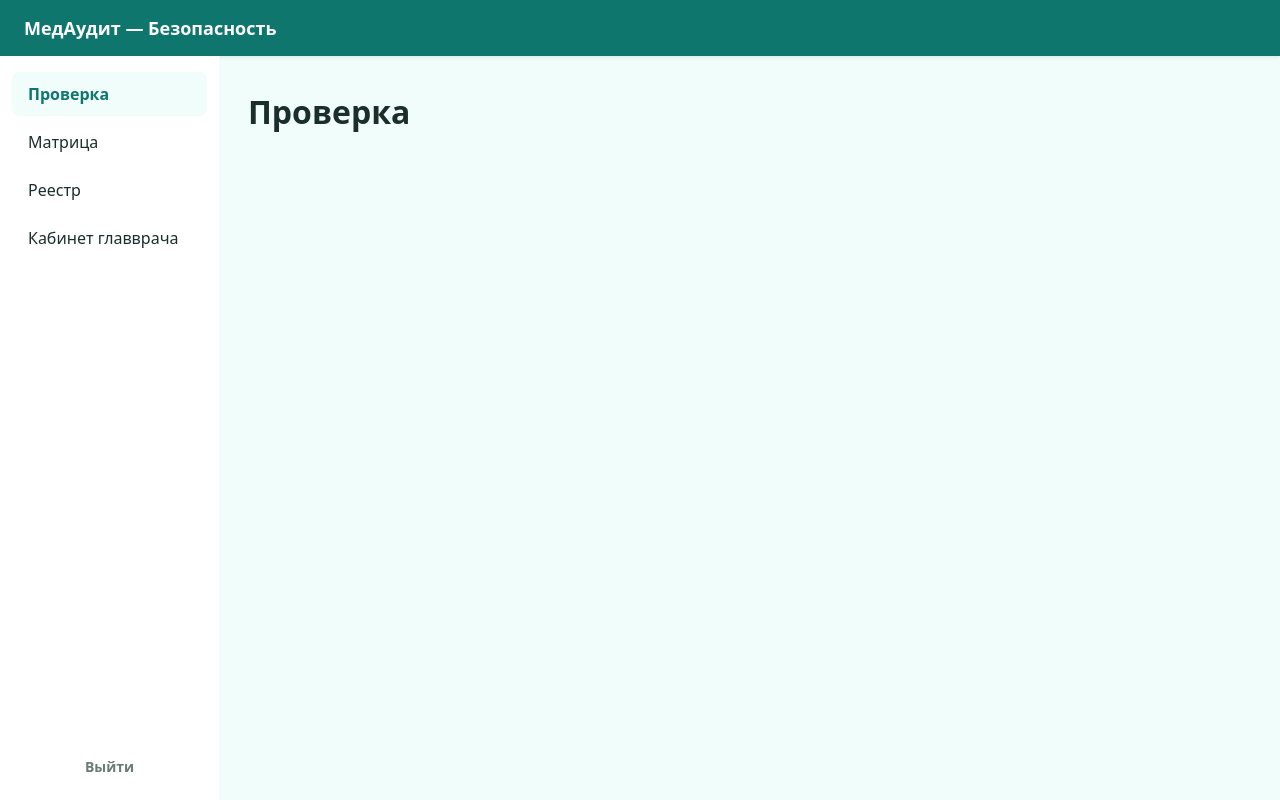
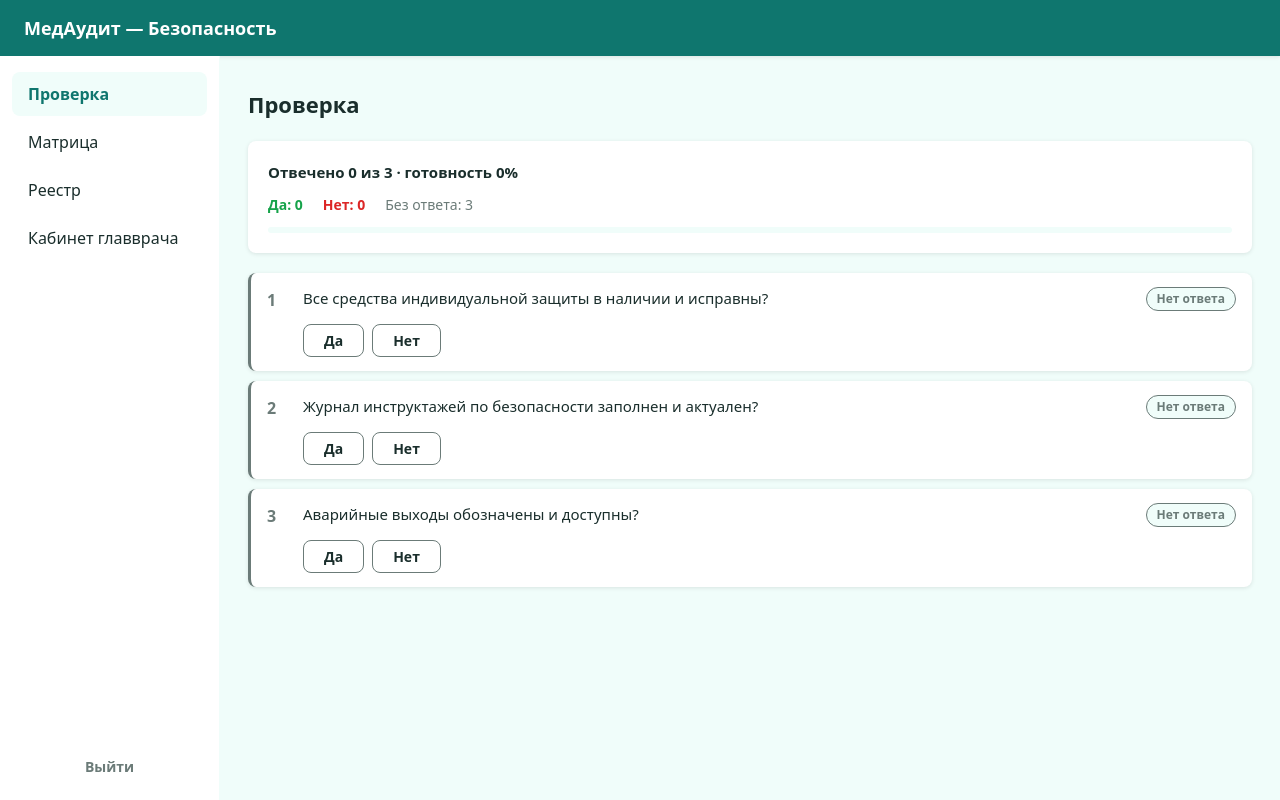
Before and after one commit to lserzh445-maker/medAudit, a React (Vite) app in the folder medaudit-template/: page /login in a window 1280 px wide. Both pictures are taken after typing "Sample", "Sample123" into the empty fields and a click on the button "Войти". Built offline with nearby package versions, Linux system fonts and the light colour scheme.

Commit message:
feat: implement checklist screen with issue lifecycle
QuestionRow component with yes/no radio buttons; setAnswer now creates,
reopens, and closes issue cards in store.issues without ever deleting them.

Co-Authored-By: Claude Sonnet 4.6 <noreply@anthropic.com>

```diff
--- /dev/null
+++ b/medaudit-template/src/components/checklist/QuestionRow.jsx
@@ -0,0 +1,70 @@
+import Badge from '../ui/Badge.jsx'
+
+const btnBase = {
+  padding: '6px 20px',
+  border: '1.5px solid var(--color-muted)',
+  borderRadius: 'var(--radius)',
+  cursor: 'pointer',
+  fontFamily: 'inherit',
+  fontSize: '14px',
+  fontWeight: 600,
+  transition: 'background 0.12s, color 0.12s',
+}
+
+export default function QuestionRow({ index, question, value, onPick }) {
+  const unanswered = value !== 'yes' && value !== 'no'
+
+  return (
+    <div
+      style={{
+        borderLeft: `3px solid ${unanswered ? 'var(--color-muted)' : 'transparent'}`,
+        background: 'var(--color-surface)',
+        borderRadius: 'var(--radius)',
+        boxShadow: 'var(--shadow)',
+        padding: '14px 16px',
+        marginBottom: '10px',
+      }}
+    >
+      <div style={{ display: 'flex', alignItems: 'flex-start', gap: '12px' }}>
+        <span style={{ color: 'var(--color-muted)', fontWeight: 700, minWidth: '24px', paddingTop: '1px' }}>
+          {index}
+        </span>
+        <span style={{ flex: 1, fontSize: '15px' }}>{question.text}</span>
+        {unanswered && <Badge color="muted">Нет ответа</Badge>}
+      </div>
+
+      <div style={{ display: 'flex', gap: '8px', marginTop: '12px', paddingLeft: '36px' }}>
+        <button
+          type="button"
+          onClick={() => onPick(question.id, 'yes')}
+          style={{
+            ...btnBase,
+            background: value === 'yes' ? 'var(--color-yes)' : 'var(--color-surface)',
+            color: value === 'yes' ? '#fff' : 'var(--color-text)',
+            borderColor: value === 'yes' ? 'var(--color-yes)' : 'var(--color-muted)',
+          }}
+        >
+          Да
+        </button>
+        <button
+          type="button"
+          onClick={() => onPick(question.id, 'no')}
+          style={{
+            ...btnBase,
+            background: value === 'no' ? 'var(--color-no)' : 'var(--color-surface)',
+            color: value === 'no' ? '#fff' : 'var(--color-text)',
+            borderColor: value === 'no' ? 'var(--color-no)' : 'var(--color-muted)',
+          }}
+        >
+          Нет
+        </button>
+      </div>
+
+      {value === 'no' && (
+        <div style={{ paddingLeft: '36px', marginTop: '6px', fontSize: '12px', color: 'var(--color-muted)' }}>
+          Создана карточка проблемы → Реестр
+        </div>
+      )}
+    </div>
+  )
+}
--- a/medaudit-template/src/screens/ChecklistScreen.jsx
+++ b/medaudit-template/src/screens/ChecklistScreen.jsx
@@ -1,5 +1,61 @@
 import AppShell from '../components/layout/AppShell.jsx'
+import Card from '../components/ui/Card.jsx'
+import QuestionRow from '../components/checklist/QuestionRow.jsx'
+import { QUESTIONS } from '../data/questions.js'
+import useAuditStore from '../store/useAuditStore.js'
+import { summarize } from '../lib/analytics.js'
 
 export default function ChecklistScreen() {
-  return <AppShell><h1>Проверка</h1></AppShell>
+  const answers = useAuditStore((s) => s.answers)
+  const setAnswer = useAuditStore((s) => s.setAnswer)
+  const { yes, no, unanswered, total, readinessPct } = summarize(QUESTIONS, answers)
+  const answered = total - unanswered
+
+  return (
+    <AppShell>
+      <h1 style={{ marginBottom: '20px', fontSize: '22px', fontWeight: 700 }}>Проверка</h1>
+
+      <Card style={{ marginBottom: '20px' }}>
+        <div style={{ fontSize: '15px', fontWeight: 600 }}>
+          Отвечено {answered} из {total} · готовность {readinessPct}%
+        </div>
+        <div style={{ display: 'flex', gap: '20px', marginTop: '10px', fontSize: '14px' }}>
+          <span style={{ color: 'var(--color-yes)', fontWeight: 600 }}>Да: {yes}</span>
+          <span style={{ color: 'var(--color-no)', fontWeight: 600 }}>Нет: {no}</span>
+          <span style={{ color: 'var(--color-muted)' }}>Без ответа: {unanswered}</span>
+        </div>
+        <div
+          style={{
+            height: '6px',
+            background: 'var(--color-bg)',
+            borderRadius: 'var(--radius)',
+            marginTop: '12px',
+            overflow: 'hidden',
+          }}
+        >
+          <div
+            style={{
+              width: `${total ? (answered / total) * 100 : 0}%`,
+              height: '100%',
+              background: 'var(--color-primary)',
+              borderRadius: 'var(--radius)',
+              transition: 'width 0.2s',
+            }}
+          />
+        </div>
+      </Card>
+
+      <div>
+        {QUESTIONS.map((q, i) => (
+          <QuestionRow
+            key={q.id}
+            index={i + 1}
+            question={q}
+            value={answers[q.id]}
+            onPick={setAnswer}
+          />
+        ))}
+      </div>
+    </AppShell>
+  )
 }
--- a/medaudit-template/src/store/useAuditStore.js
+++ b/medaudit-template/src/store/useAuditStore.js
@@ -13,7 +13,40 @@ const useAuditStore = create(
       logout: () => set({ loggedIn: false }),
 
       setAnswer: (qId, value) =>
-        set((state) => ({ answers: { ...state.answers, [qId]: value } })),
+        set((s) => {
+          const answers = { ...s.answers, [qId]: value }
+          let issues = s.issues
+
+          if (value === 'no') {
+            const cur = issues[qId]
+            if (!cur) {
+              issues = {
+                ...issues,
+                [qId]: {
+                  questionId: qId,
+                  blockId: BLOCK.id,
+                  status: 'выявлен',
+                  createdAt: new Date().toISOString(),
+                  closedAt: null,
+                  dueDate: null,
+                  assignee: null,
+                },
+              }
+            } else if (cur.status === 'закрыт') {
+              issues = { ...issues, [qId]: { ...cur, status: 'выявлен', closedAt: null } }
+            }
+          } else if (value === 'yes') {
+            const cur = issues[qId]
+            if (cur && cur.status !== 'закрыт') {
+              issues = {
+                ...issues,
+                [qId]: { ...cur, status: 'закрыт', closedAt: new Date().toISOString() },
+              }
+            }
+          }
+
+          return { answers, issues }
+        }),
 
       resetAnswer: (qId) =>
         set((state) => {
```
Also changed, not shown: 1 other file (tests, documents, lock files or other folders).
